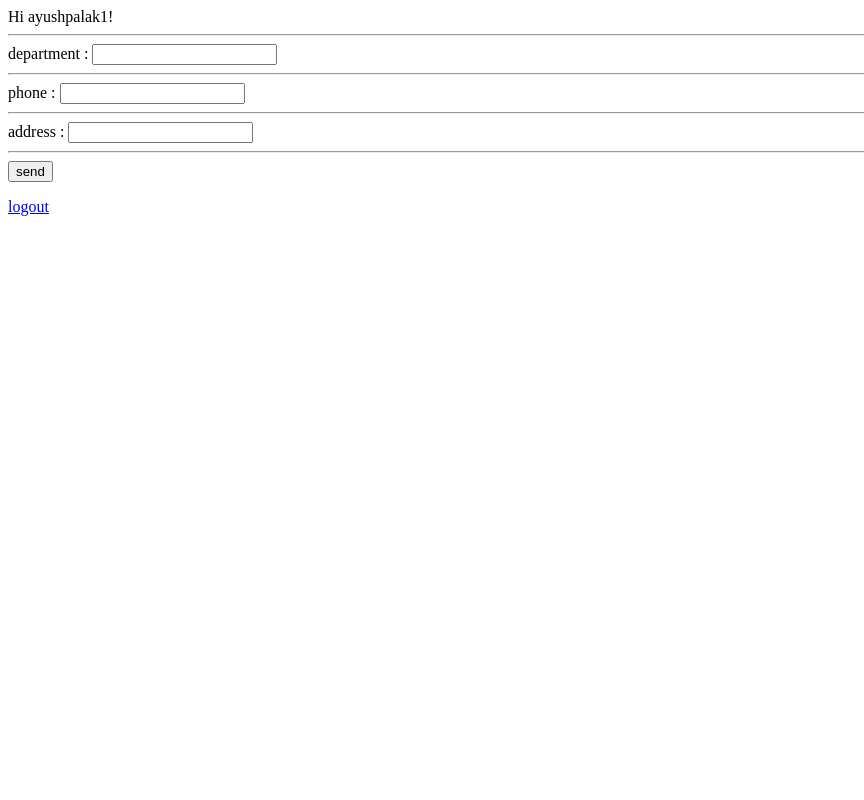
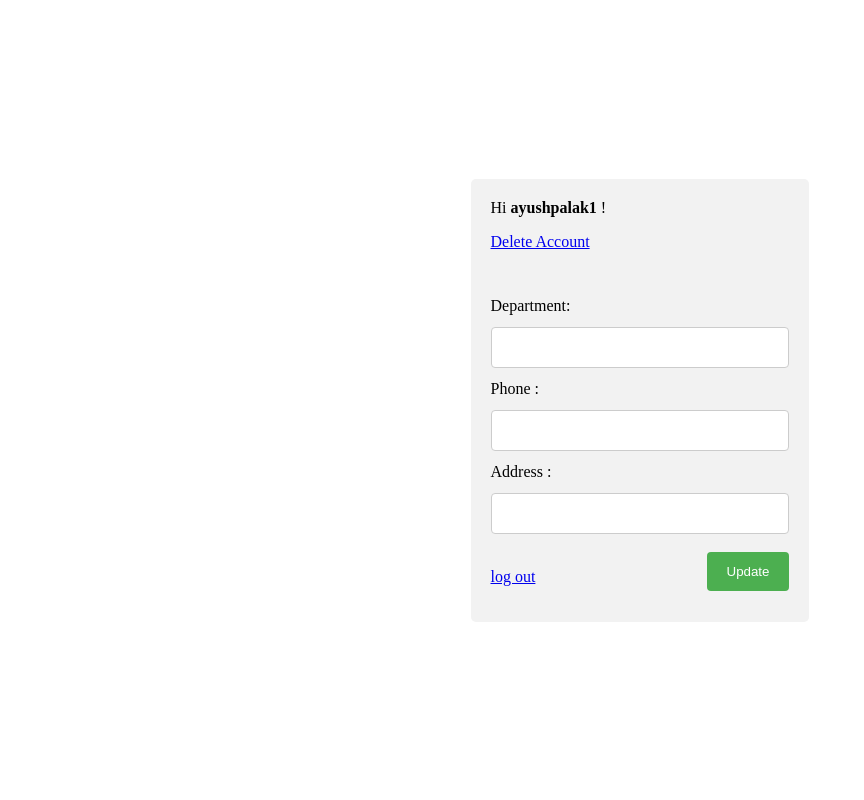
Before and after one commit to ayushpalak/airprobe, a Django app: page / in a window 1280 px wide. Shown: the whole page, without its empty margins (0-864 px from the left). Run offline with Django 3.2, Linux system fonts and the light colour scheme; a user stored in the database is signed in; data that the repository does not hold is empty.

Commit message:
added css and added other features

```diff
--- a/airprobe/urls.py
+++ b/airprobe/urls.py
@@ -22,10 +22,11 @@ from django.views.decorators.csrf import csrf_exempt
 urlpatterns = [
     path('admin/', admin.site.urls),
     path('get_name', csrf_exempt(views.get_name) , name='get_name'),
+    path('register',csrf_exempt(views.register), name="register"),
     path('', include('usermanagement.urls')),
     path('accounts/', include('django.contrib.auth.urls')),
     path('', TemplateView.as_view(template_name='home.html'), name='home'),
-
+    path('delete_account', csrf_exempt(views.delete_account), name='delete_account'),
 
 
 ]
--- a/templates/base.html
+++ b/templates/base.html
@@ -3,6 +3,87 @@
 <head>
   <meta charset="utf-8">
   <title>{% block title %}Employee management app{% endblock %}</title>
+
+  <head>
+    <meta name="viewport" content="width=device-width, initial-scale=1">
+  <style>
+
+      html, body {
+    height: 100%;
+}
+
+html {
+    display: table;
+    margin: auto;
+}
+
+body {
+    display: table-cell;
+    vertical-align: middle;
+}
+
+
+
+
+* {
+  box-sizing: border-box;
+}
+
+input[type=text], select, textarea {
+  width: 100%;
+  padding: 12px;
+  border: 1px solid #ccc;
+  border-radius: 4px;
+  resize: vertical;
+}
+
+input[type=password], select, textarea {
+  width: 100%;
+  padding: 12px;
+  border: 1px solid #ccc;
+  border-radius: 4px;
+  resize: vertical;
+}
+
+label {
+  padding: 12px 12px 12px 0;
+  display: inline-block;
+}
+
+button {
+  background-color: #4CAF50;
+  color: white;
+  padding: 12px 20px;
+  border: none;
+  border-radius: 4px;
+  cursor: pointer;
+  float: right;
+}
+
+input[type=submit]:hover {
+  background-color: #45a049;
+}
+
+main {
+  border-radius: 5px;
+  background-color: #f2f2f2;
+  padding: 20px;
+}
+
+/* Responsive layout - when the screen is less than 600px wide, make the two columns stack on top of each other instead of next to each other */
+@media screen and (max-width: 600px) {
+  .col-25, .col-75, input[type=submit] {
+    width: 100%;
+    margin-top: 0;
+  }
+}
+
+
+  </style>
+  </head>
+
+
+
 </head>
 <body>
   <main>
--- a/templates/home.html
+++ b/templates/home.html
@@ -1,13 +1,8 @@
 <html>
-    {% extends 'base.html' %}
-
-    {% block title %}Home{% endblock %}
-
-    {% block content %}
+{% extends 'base.html' %} {% block title %}Home{% endblock %} {% block content %}
 <script src="https://ajax.googleapis.com/ajax/libs/jquery/3.4.1/jquery.min.js"></script>
 <script>
-
-  $(document).ready(function(){
+  $(document).ready(function () {
 
     var user = ' {{ user.username }} ';
 
@@ -31,7 +26,7 @@ $.ajax(settings).done(function (response) {
     });
 
 
-  $("#submitbtn").click(function(){
+    $("#submitbtn").click(function () {
 
       var settings = {
         "async": true,
@@ -53,6 +48,7 @@ $.ajax(settings).done(function (response) {
 
       $.ajax(settings).done(function (response) {
         console.log(response);
+        alert(JSON.stringify(response));
       });
 
     });
@@ -64,25 +60,47 @@ $.ajax(settings).done(function (response) {
 
 
   });
+
 </script>
 
-{% if user.is_authenticated %}
-  Hi {{ user.username }}!
+{% if user.is_authenticated %} Hi <b> {{ user.username }} </b> !
+<p><a href="{% url 'delete_account' %}"> Delete Account </a></p>
+<br>
+ {% csrf_token %}
 
-  <br><hr>
-    {% csrf_token %}
-    department : <input type = "text" id="department" name="department"></input> <br><hr>
-    phone : <input type = "text" id="phone" name="phone"></input> <br> <hr>
-    address : <input type = "text" id="address" name="address"></input> <br> <hr>
+ <!--Department : <input type="text" id="department" name="department"></input> <br>
+ Phone : <input type="text" id="phone" name="phone"></input> <br>
+ Address : <input type="text" id="address" name="address"></input> <br>-->
 
-    <button id="submitbtn"> send </button>
+<div class="container">
 
 
-  <p><a href="{% url 'logout' %}">logout</a></p>
+            <div class="form-group">
+                <label for="department">Department:</label>
+                <input type="text" class="form-control" id="department" name="department">
+            </div>
+            <div class="form-group">
+                <label for="phone">Phone :</label>
+                <input type="text" class="form-control" id="phone"  name="phone">
+            </div>
+            <div class="form-group">
+                <label for="address">Address :</label>
+                <input type="text" class="form-control" id="address"  name="address">
+            </div>
+            <br>
+            <div class="form-group">
+            <p style="display: inline-block"><a href="{% url 'logout' %}">log out</a></p>
+            <button id = "submitbtn" style="color: white;display: inline-block;"id="submit"> Update </button>
+            </div>
+
+</div>
+
+
+
 {% else %}
 <p>You are not logged in</p>
 <a href="{% url 'login' %}">login</a>
-{% endif %}
-{% endblock %}
+<a href="{% url 'register' %}"> Register </a>
+{% endif %} {% endblock %}
 
 </html>
--- a/usermanagement/urls.py
+++ b/usermanagement/urls.py
@@ -3,6 +3,7 @@ from django.urls import path, include
 from . import views
 from django.views.decorators.csrf import csrf_exempt
 from django.conf.urls import url
+from .views import register
 
 urlpatterns = [
     path('get_name', csrf_exempt(views.get_name) , name='get_name'),
@@ -12,4 +13,5 @@ urlpatterns = [
 
 
 
+
 ]
--- a/usermanagement/views.py
+++ b/usermanagement/views.py
@@ -5,6 +5,8 @@ from .models import Employee
 import json
 
 def get_name(request):
+    try:
+        user = None
         if request.method == 'POST':
             received_json_data=json.loads(request.body.decode("utf-8"))
             print(received_json_data)
@@ -14,43 +16,55 @@ def get_name(request):
             address = received_json_data["address"]
             password = received_json_data["password"]
             print(department)
+
             user = User.objects.create_user(email,email,password)
-
             user.save()
-
             e = Employee(user = User.objects.get(username=email),email=email,department=department,phone=phone,address=address)
             e.save()
-            return HttpResponse('thanks')
+
+            return JsonResponse({"result":"success"},safe=False)
 
         # if a GET (or any other method) we'll create a blank form
         else:
-            form = Employee()
-
-        return HttpResponse(str(e))
+            return JsonResponse({"error":"Not a post request."},safe=False)
+    except Exception as e:
+        User.objects.get(username=email).delete()
+        return JsonResponse({"error":str(e)},safe=False)
 
 def getEmployeeData(request):
-    received_json_data=json.loads(request.body.decode("utf-8"))
-    id = received_json_data["id"]
-    print("id",id)
-    e = Employee.objects.filter(email=id.strip()).values()
-    return JsonResponse(list(e),safe=False)
+    try:
+        received_json_data=json.loads(request.body.decode("utf-8"))
+        id = received_json_data["id"]
+        print("id",id)
+        e = Employee.objects.filter(email=id.strip()).values()
+        return JsonResponse(list(e),safe=False)
+    except Exception as e:
+        return JsonResponse({"error":str(e)},safe=False)
 
 def updateEmployeeData(request):
-    received_json_data=json.loads(request.body.decode("utf-8"))
-    id = received_json_data["id"]
-    department = received_json_data["department"]
-    phone = received_json_data["phone"]
-    address = received_json_data["address"]
+    try:
+        received_json_data=json.loads(request.body.decode("utf-8"))
+        id = received_json_data["id"]
+        department = received_json_data["department"]
+        phone = received_json_data["phone"]
+        address = received_json_data["address"]
 
-    print("id",id)
-    print("department",department)
-    print("phone",phone)
-    print("address",address)
+        e = Employee.objects.get(email=id.strip())
+        e.department = department
+        e.phone = int(phone)
+        e.address = address
+        e.save()
+        return JsonResponse({"result":"success"},safe=False)
+    except Exception as e:
+        return JsonResponse({"error":str(e)},safe=False)
+def  register(request):
+    return render(request,'register.html')
 
-
-    e = Employee.objects.get(email=id.strip())
-    e.department = department
-    e.phone = int(phone)
-    e.address = address
-    e.save()
-    return JsonResponse({"success"})
+def delete_account(request):
+    user = None
+    if request.user.is_authenticated:
+        user = request.user
+        print("user",user.username)
+        User.objects.get(username=user.username).delete()
+        return HttpResponse("User Deleted Successfully.")
+    return HttpResponse("no user logged in.")
```
Also changed, not shown: templates/registration/login.html (+7 -1 lines), usermanagement/templates/name.html (deleted, +0 -13 lines), usermanagement/templates/register.html (added, +146 -0 lines), airprobe/__init__.py (deleted), db.sqlite3, usermanagement/__init__.py (deleted), usermanagement/migrations/__init__.py (deleted), 2 other files. Lines whose indentation alone changed are shown as unchanged.
